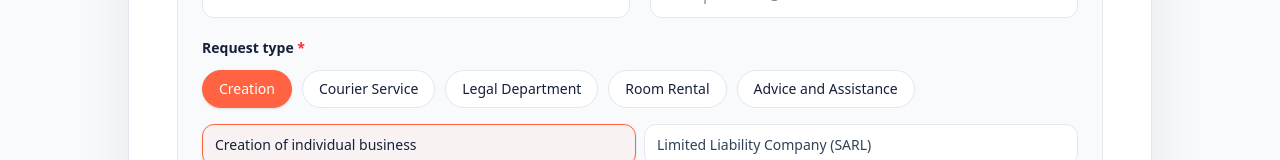
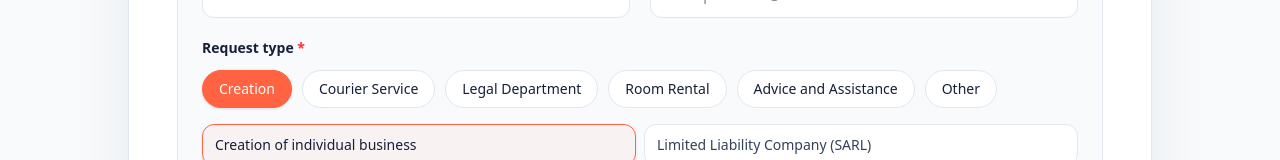
Before and after one commit to HarilalaTino/nextjs_axcel, a Next.js app: page /en/devis in a window 1280 px wide. Shown: the part 719-879 px from the top of the page. Built offline with nearby package versions, Linux system fonts and the light colour scheme; no server answers.

Commit message:
add other demande on request type

```diff
--- a/messages/en.json
+++ b/messages/en.json
@@ -701,6 +701,7 @@
       "localClient": "Local client",
       "internationalClient": "International client"
     },
+    "otherDemand": "Other",
     "requestCategories": {
       "creation": "Creation",
       "courier": "Courier Service",
@@ -748,7 +749,8 @@
       "headOfficechanded": "Change head office",
       "businessClosure": "Cessation of activity",
       "administrativeLetter": "Administrative letter writing",
-      "variousRequests": "Various requests"
+      "variousRequests": "Various requests",
+      "otherDemand": "Other"
     },
 
     "form": {
--- a/messages/fr.json
+++ b/messages/fr.json
@@ -706,6 +706,7 @@
       "roomRental": "Location de salle",
       "adviceAndAssistance": "Conseils et Assistance"
     },
+    "otherDemand": "Autre",
     "requestOptions": {
       "forProfitAssociation": "Association à but lucratif",
       "nonProfitAssociation": "Association à but non lucratif",
@@ -746,7 +747,8 @@
       "headOfficechanded": "Changement siège social",
       "businessClosure": "Cessation d'activité",
       "administrativeLetter": "Rédaction lettre administrative",
-      "variousRequests": "Diverses demandes"
+      "variousRequests": "Diverses demandes",
+      "otherDemand": "Autre"
     },
     "form": {
       "fullName": "Nom et prénom",
--- a/src/app/[locale]/devis/page.tsx
+++ b/src/app/[locale]/devis/page.tsx
@@ -105,6 +105,11 @@ const REQUEST_CATALOG: RequestCategory[] = [
       { slug: 'strategic-consulting-for-entrepreneurs', labelKey: 'requestOptions.strategicConsultingForEntrepreneurs' },
     ],
   },
+  {
+    key: 'otherDemand',
+    labelKey: 'otherDemand',
+    options: []
+  }
 ];
 
 /* --------------------------------------------------------------------------- */
```
